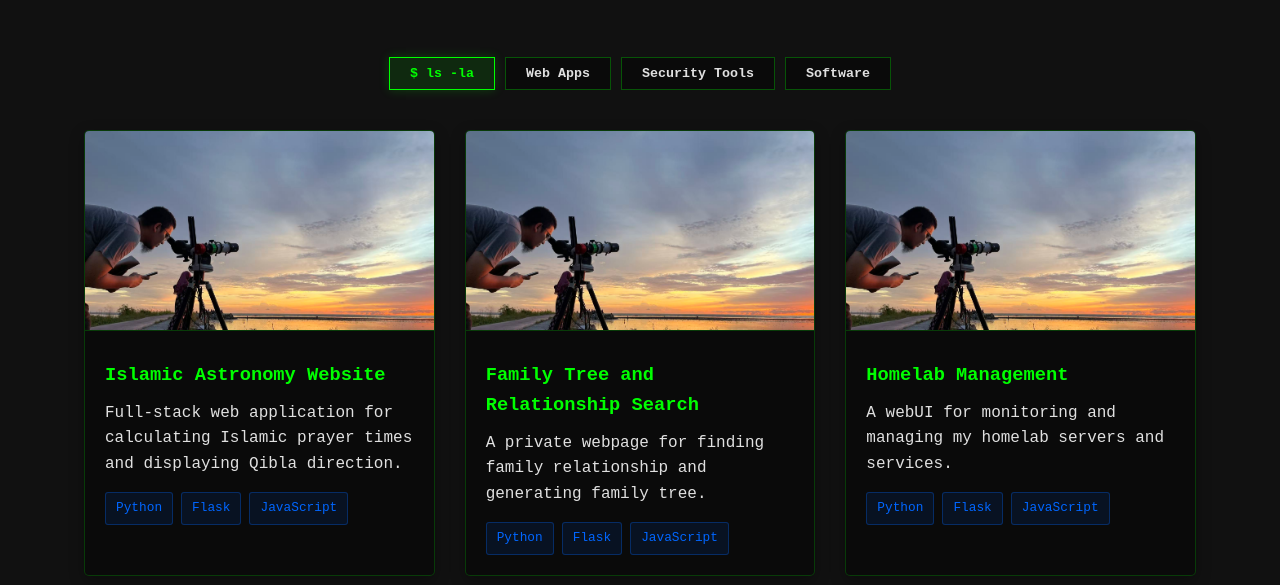
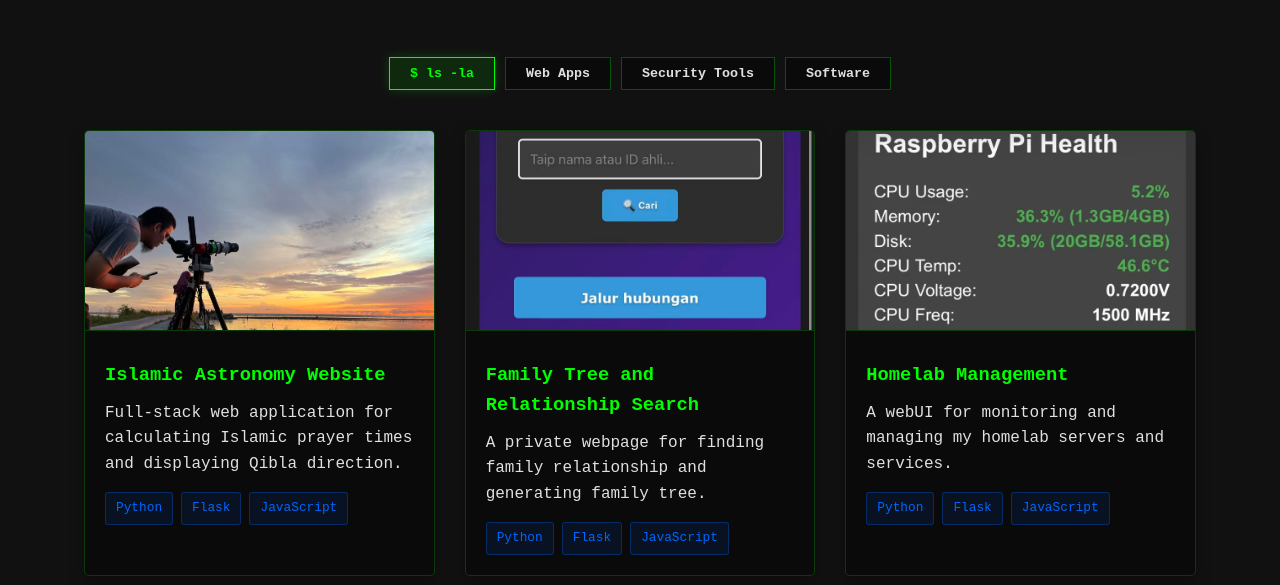
Before and after one commit to izzatzubir/izzatzubir.github.io, a plain HTML site: page index.html in a window 1280 px wide. Shown: the part 3185-3770 px from the top of the page. Drawn offline with Linux system fonts and the light colour scheme.

Commit message:
added correct images

```diff
--- a/index.html
+++ b/index.html
@@ -960,7 +960,7 @@
                     </div>
                 </div>
                 <div class="portfolio-item" data-category="web">
-                    <img src="astronomy_image.jpg" alt="Secure E-commerce Platform" class="portfolio-img">
+                    <img src="family_tree.jpg" alt="Secure E-commerce Platform" class="portfolio-img">
                     <div class="portfolio-content">
                         <h3 class="portfolio-title">Family Tree and Relationship Search</h3>
                         <p>A private webpage for finding family relationship and generating family tree.</p>
@@ -972,7 +972,7 @@
                     </div>
                 </div>
                 <div class="portfolio-item" data-category="web" onclick="window.open('https://www.sahabatfalak.com', '_blank', 'noopener')">
-                    <img src="astronomy_image.jpg" alt="Secure E-commerce Platform" class="portfolio-img">
+                    <img src="raspi.jpg" alt="Secure E-commerce Platform" class="portfolio-img">
                     <div class="portfolio-content">
                         <h3 class="portfolio-title">Homelab Management</h3>
                         <p>A webUI for monitoring and managing my homelab servers and services.</p>
```
